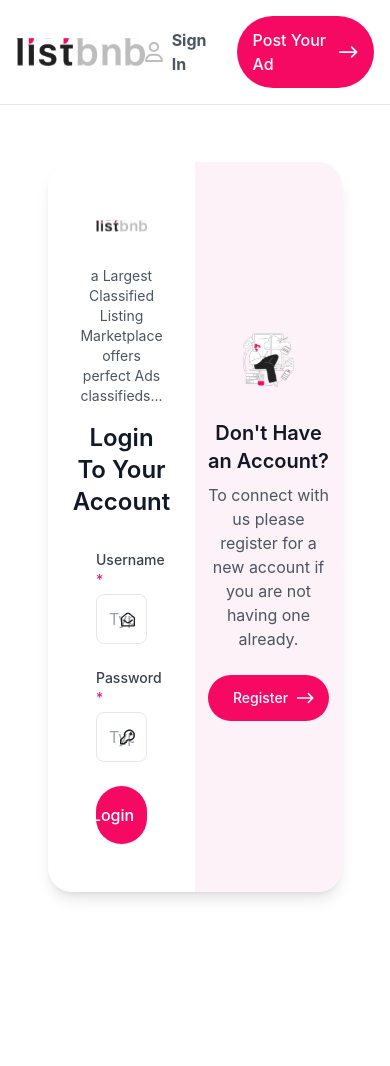
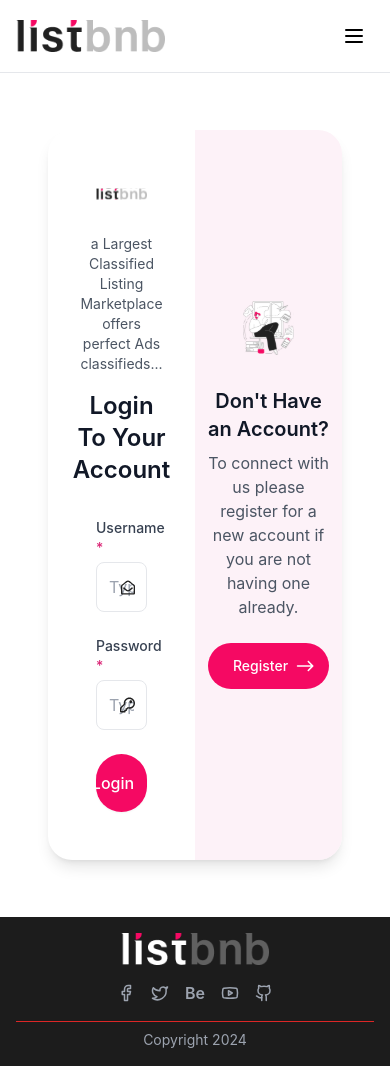
Before and after one commit to vivek20Eng/PlanetMedia, a React (Vite) app: page /auth in a window 390 px wide. Before the commit the page ends 949 px from the top, so only its background shows below. Built offline with nearby package versions, Linux system fonts and the light colour scheme.

Commit message:
Updated footer and header responsive

```diff
--- a/src/App.jsx
+++ b/src/App.jsx
@@ -22,6 +22,7 @@ import NotFound from './components/Common/NotFound';
 
 // Context
 import { AuthProvider } from './contexts/AuthContext';
+import Footer from './components/Common/Footer';
 
 function App() {
   return (
@@ -82,6 +83,7 @@ function App() {
             </Routes>
           </SkeletonTheme>
           <ToastContainer />
+          <Footer/>
         </div>
       </Router>
     </AuthProvider>
--- a/src/components/Common/Footer.jsx
+++ b/src/components/Common/Footer.jsx
@@ -3,59 +3,62 @@ import { Facebook, Twitter, Youtube, Github } from 'lucide-react';
 import FooterLogo from '../../assets/icons/footerLogo.svg';
 
 const Footer = () => {
+  const socialLinks = [
+    { icon: <Facebook size={18} />, url: 'https://facebook.com' },
+    { icon: <Twitter size={18} />, url: 'https://twitter.com' },
+    { icon: <span className="font-semibold">Be</span>, url: 'https://behance.net' },
+    { icon: <Youtube size={18} />, url: 'https://youtube.com' },
+    { icon: <Github size={18} />, url: 'https://github.com/vivek20Eng/PlanetMedia' },
+  ];
+
   return (
     <footer className="bg-[#1C1C1C] text-white py-4">
-      <div className="container mx-auto px-4 flex justify-between items-center">
+      <div className="container mx-auto px-4">
+        {/* Desktop Layout */}
+        <div className="hidden md:flex justify-between items-center">
           <div className="flex items-center gap-2">
             <img src={FooterLogo} alt="ListBnb Logo" className="h-8" />
-          <span className="text-sm text-gray-400 ml-6 border-l border-red-600 pl-6">Copyright 2024</span>
+            <span className="text-sm text-gray-400 ml-6 border-l border-red-600 pl-6">
+              Copyright 2024
+            </span>
           </div>
 
           <div className="flex items-center space-x-4">
+            {socialLinks.map((link, index) => (
               <a
-            href="https://facebook.com"
+                key={index}
+                href={link.url}
                 target="_blank"
                 rel="noopener noreferrer"
                 className="text-gray-400 hover:text-white transition-colors"
               >
-            <Facebook size={18} />
+                {link.icon}
               </a>
+            ))}
+          </div>
+        </div>
 
+        {/* Mobile Layout */}
+        <div className="md:hidden space-y-4">
+          <div className="flex flex-col items-center gap-4">
+            <img src={FooterLogo} alt="ListBnb Logo" className="h-8" />
+            <div className="flex items-center space-x-4">
+              {socialLinks.map((link, index) => (
                 <a
-            href="https://twitter.com"
+                  key={index}
+                  href={link.url}
                   target="_blank"
                   rel="noopener noreferrer"
                   className="text-gray-400 hover:text-white transition-colors"
                 >
-            <Twitter size={18} />
+                  {link.icon}
                 </a>
-
-          <a
-            href="https://behance.net"
-            target="_blank"
-            rel="noopener noreferrer"
-            className="text-gray-400 hover:text-white transition-colors"
-          >
-            <span className="font-semibold">Be</span>
-          </a>
-
-          <a
-            href="https://youtube.com"
-            target="_blank"
-            rel="noopener noreferrer"
-            className="text-gray-400 hover:text-white transition-colors"
-          >
-            <Youtube size={18} />
-          </a>
-
-          <a
-            href="https://github.com/vivek20Eng/PlanetMedia"
-            target="_blank"
-            rel="noopener noreferrer"
-            className="text-gray-400 hover:text-white transition-colors"
-          >
-            <Github size={18} />
-          </a>
+              ))}
+            </div>
+            <span className="text-sm text-gray-400 text-center pt-2 border-t border-red-600 w-full">
+              Copyright 2024
+            </span>
+          </div>
         </div>
       </div>
     </footer>
--- a/src/components/Common/Header.jsx
+++ b/src/components/Common/Header.jsx
@@ -1,58 +1,131 @@
-import React from 'react';
-import { Link, useNavigate } from 'react-router-dom';
-import { useAuth } from '../../contexts/AuthContext';
-import arrowRight from '../../assets/icons/arrowRight.svg';
-import person from '../../assets/icons/person.svg';
-import Logo from '../../assets/images/logo.svg';
+import React, { useState } from "react";
+import { Link, useNavigate } from "react-router-dom";
+import { useAuth } from "../../contexts/AuthContext";
+import arrowRight from "../../assets/icons/arrowRight.svg";
+import person from "../../assets/icons/person.svg";
+import Logo from "../../assets/images/logo.svg";
 
 const Header = () => {
   const { isAuthenticated, logout, user } = useAuth();
   const navigate = useNavigate();
+  const [isMenuOpen, setIsMenuOpen] = useState(false);
 
   const handleLogout = () => {
     logout();
-    navigate('/auth');
+    navigate("/auth");
+  };
+
+  const toggleMenu = () => {
+    setIsMenuOpen(!isMenuOpen);
   };
 
   return (
-    <nav className="bg-white border-b border-gray-200 p-4">
-      <div className="container mx-auto flex justify-between items-center">
+    <nav className="bg-white border-b border-gray-200 p-4 relative">
+      <div className="container mx-auto">
+        {/* Desktop and Mobile Layout */}
+        <div className="flex justify-between items-center">
+          {/* Logo */}
           <div className="text-gray-900 text-xl font-bold">
             <Link to="/" className="flex items-center">
               <img src={Logo} alt="Listbnb" className="h-8" />
             </Link>
           </div>
-        <div className="flex items-center gap-6">
+
+          {/* Desktop Menu */}
+          <div className="hidden md:flex items-center gap-6">
             {!isAuthenticated && (
-            <Link to="/auth" className="text-gray-600 hover:text-gray-900 flex font-bold items-center gap-2">
+              <Link
+                to="/auth"
+                className="text-gray-600 hover:text-gray-900 flex font-bold items-center gap-2"
+              >
                 <img src={person} alt="" className="w-5 h-5" />
                 Sign In
               </Link>
             )}
             <Link
               to="/post-ad"
-            className="bg-[#F50963] text-white px-4 py-3 rounded-full hover:bg-pink-700 transition-colors flex items-center gap-2 font-medium"
+              className="bg-[#F50963] text-white px-4 py-3 rounded-full hover:bg-pink-700 transition-colors flex items-center gap-2 font-medium whitespace-nowrap"
             >
               Post Your Ad
               <img src={arrowRight} alt="" className="w-5 h-5" />
             </Link>
             {isAuthenticated && (
-            <>
-              {/* <Link to="/dashboard" className="text-gray-600 hover:text-gray-900 flex items-center gap-2">
-                Dashboard
-              </Link> */}
-              <Link to="/profile" className="text-gray-600 hover:text-gray-900 flex items-center gap-2">
+              <Link
+                to="/profile"
+                className="text-gray-600 hover:text-gray-900 flex items-center gap-2"
+              >
                 <img src={person} alt="" className="w-5 h-5" />
                 Profile
               </Link>
-              {/* <button
-                onClick={handleLogout}
-                className="text-gray-600 hover:text-gray-900 flex items-center gap-2"
+            )}
+          </div>
+
+          {/* Mobile Menu Button */}
+          <button
+            onClick={toggleMenu}
+            className="md:hidden p-2 rounded-lg hover:bg-gray-100 focus:outline-none focus:ring-2 focus:ring-gray-200"
           >
-                Logout
-              </button> */}
-            </>
+            <svg
+              className="w-6 h-6"
+              fill="none"
+              stroke="currentColor"
+              viewBox="0 0 24 24"
+            >
+              {isMenuOpen ? (
+                <path
+                  strokeLinecap="round"
+                  strokeLinejoin="round"
+                  strokeWidth={2}
+                  d="M6 18L18 6M6 6l12 12"
+                />
+              ) : (
+                <path
+                  strokeLinecap="round"
+                  strokeLinejoin="round"
+                  strokeWidth={2}
+                  d="M4 6h16M4 12h16M4 18h16"
+                />
               )}
+            </svg>
+          </button>
+        </div>
+
+        {/* Mobile Menu */}
+        <div
+          className={`${
+            isMenuOpen ? "block" : "hidden"
+          } md:hidden absolute left-0 right-0 top-full bg-white border-b border-gray-200 shadow-lg z-50`}
+        >
+          <div className="container mx-auto py-4 px-4 space-y-4">
+            {!isAuthenticated && (
+              <Link
+                to="/auth"
+                className="text-gray-600 hover:text-gray-900 flex items-center gap-2 font-bold w-full"
+                onClick={() => setIsMenuOpen(false)}
+              >
+                <img src={person} alt="" className="w-5 h-5" />
+                Sign In
+              </Link>
+            )}
+            <Link
+              to="/post-ad"
+              className="bg-[#F50963] text-white px-4 py-3 rounded-full hover:bg-pink-700 transition-colors flex items-center gap-2 font-medium w-full justify-center"
+              onClick={() => setIsMenuOpen(false)}
+            >
+              Post Your Ad
+              <img src={arrowRight} alt="" className="w-5 h-5" />
+            </Link>
+            {isAuthenticated && (
+              <Link
+                to="/profile"
+                className="text-gray-600 hover:text-gray-900 flex items-center gap-2 w-full"
+                onClick={() => setIsMenuOpen(false)}
+              >
+                <img src={person} alt="" className="w-5 h-5" />
+                Profile
+              </Link>
+            )}
+          </div>
         </div>
       </div>
     </nav>
--- a/src/pages/HomePage.jsx
+++ b/src/pages/HomePage.jsx
@@ -9,7 +9,7 @@ const HomePage = () => {
     <div className="">
       <PlatformHero/>
       <FreshRecommendations/>
-      <Footer/>
+      {/* <Footer/> */}
     </div>
   );
 };
```
Lines whose indentation alone changed are shown as unchanged.
